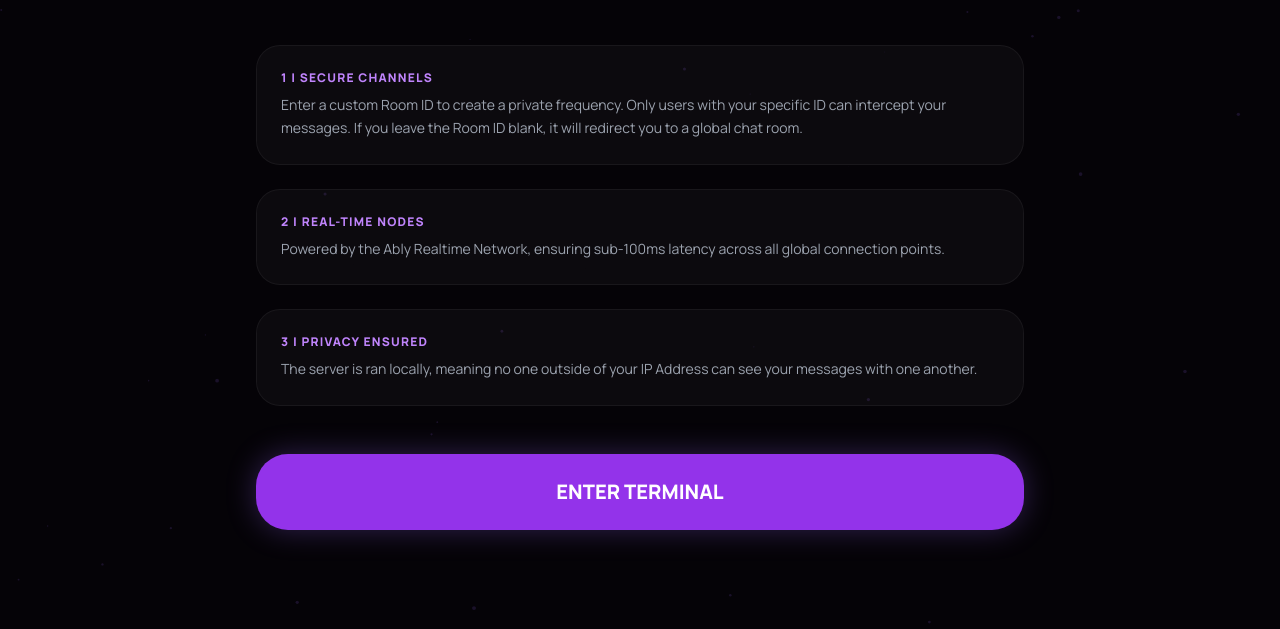
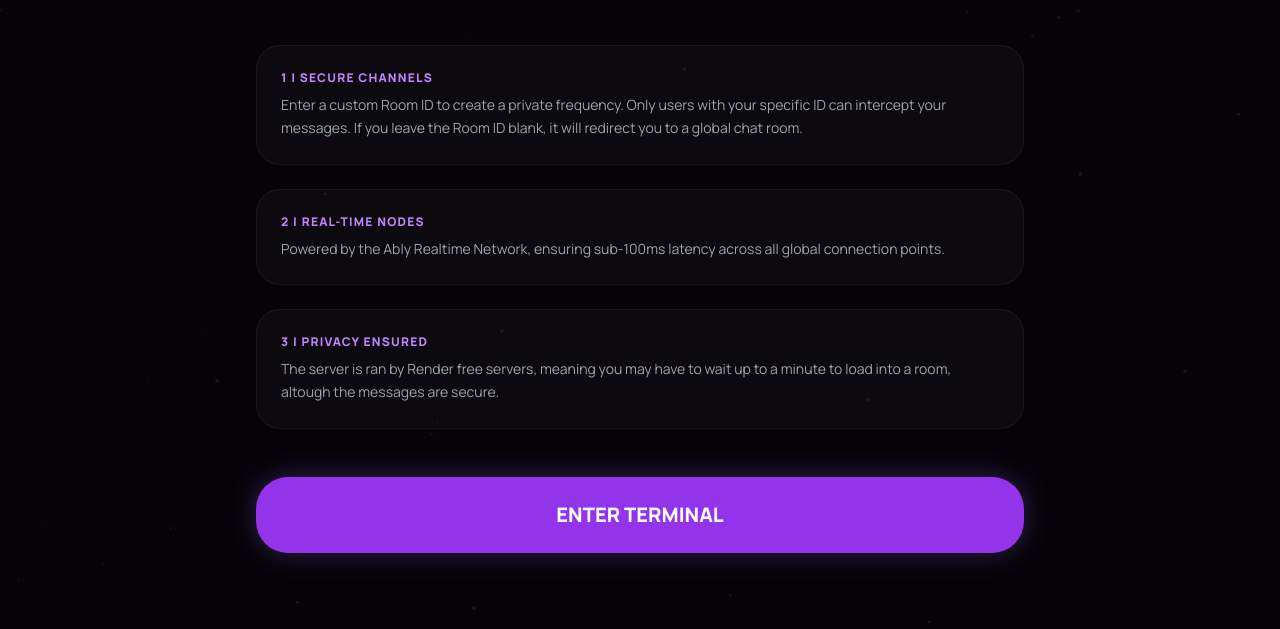
Before and after one commit to domdoesdodrip/CrypticChat, a plain HTML site: page index.html in a window 1280 px wide. Shown: the part 171-800 px from the top of the page. Drawn offline with nearby package versions, Linux system fonts and the light colour scheme.

Commit message:
Update index.html

```diff
--- a/index.html
+++ b/index.html
@@ -45,7 +45,7 @@
             </div>
             <div class="doc-card">
                 <h3 class="text-purple-400 font-black mb-2 uppercase text-xs tracking-widest">3 | Privacy Ensured</h3>
-                <p class="text-gray-400 text-sm leading-relaxed">The server is ran locally, meaning no one outside of your IP Address can see your messages with one another.</p>
+                <p class="text-gray-400 text-sm leading-relaxed">The server is ran by Render free servers, meaning you may have to wait up to a minute to load into a room, altough the messages are secure.</p>
             </div>
         </div>
 
```
